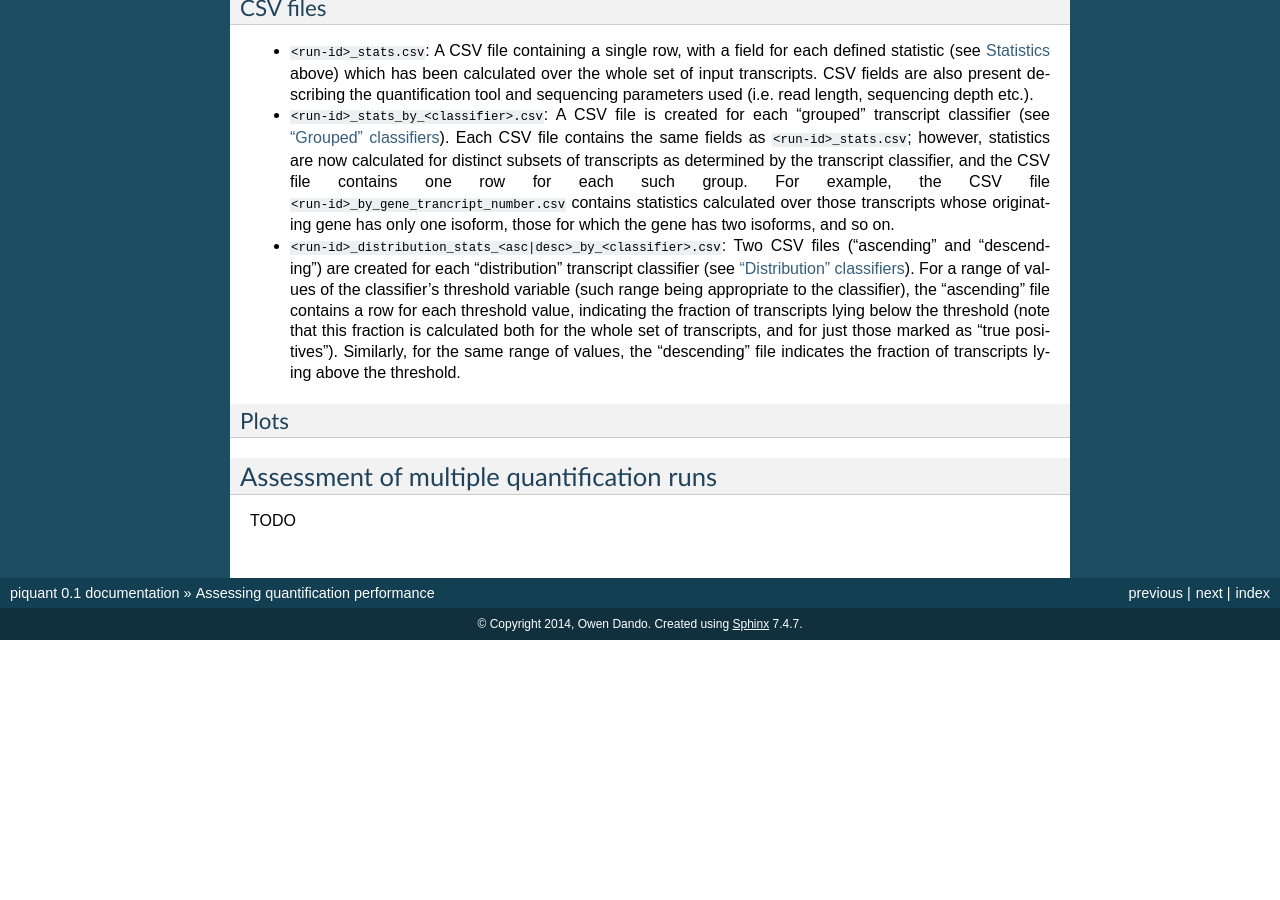
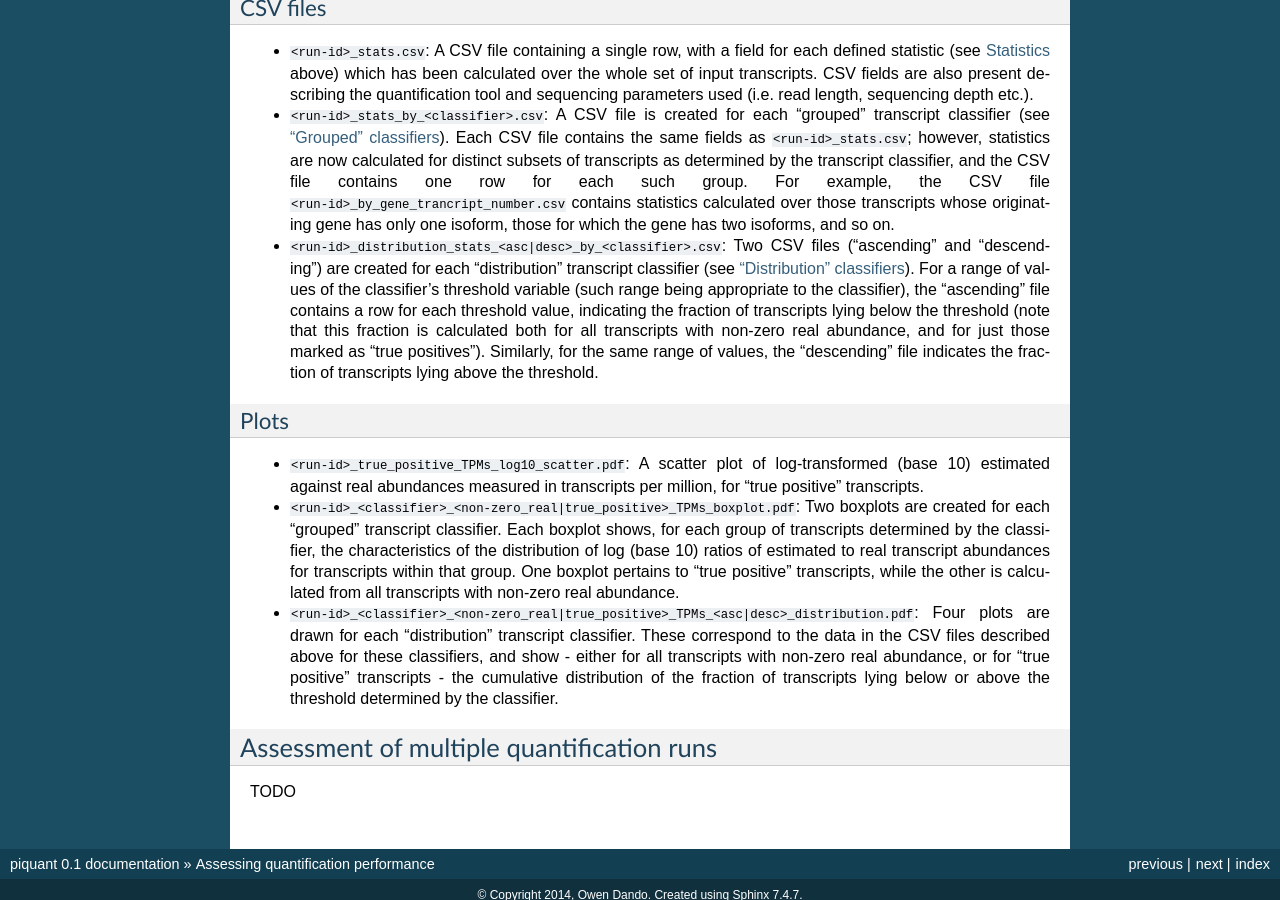
Before and after one commit to lweasel/piquant, a Sphinx documentation site: the page built from docs/assessment.rst, in a window 1280 px wide and 900 px high, scrolled down 4149 px. Built offline with Sphinx 7.4.7, drawn with Linux system fonts in a browser that asks for light colours; formulas are drawn with MathJax 3; before the commit the page ends 4789 px from its top, so only the background shows below that.

Commit message:
Describe plots associated with a single quantification run.

```diff
--- a/docs/assessment.rst
+++ b/docs/assessment.rst
@@ -190,10 +190,14 @@ CSV files
 
 * ``<run-id>_stats.csv``: A CSV file containing a single row, with a field for each defined statistic (see :ref:`assessment-statistics` above) which has been calculated over the whole set of input transcripts. CSV fields are also present describing the quantification tool and sequencing parameters used (i.e. read length, sequencing depth etc.).
 * ``<run-id>_stats_by_<classifier>.csv``: A CSV file is created for each "grouped" transcript classifier (see :ref:`assessment-grouped-classifiers`). Each CSV file contains the same fields as ``<run-id>_stats.csv``; however, statistics are now calculated for distinct subsets of transcripts as determined by the transcript classifier, and the CSV file contains one row for each such group. For example, the CSV file ``<run-id>_by_gene_trancript_number.csv`` contains statistics calculated over those transcripts whose originating gene has only one isoform, those for which the gene has two isoforms, and so on.
-* ``<run-id>_distribution_stats_<asc|desc>_by_<classifier>.csv``: Two CSV files ("ascending" and "descending") are created for each "distribution" transcript classifier (see :ref:`assessment-distribution-classifiers`). For a range of values of the classifier's threshold variable (such range being appropriate to the classifier), the "ascending" file contains a row for each threshold value, indicating the fraction of transcripts lying below the threshold (note that this fraction is calculated both for the whole set of transcripts, and for just those marked as "true positives"). Similarly, for the same range of values, the "descending" file indicates the fraction of transcripts lying above the threshold.
+* ``<run-id>_distribution_stats_<asc|desc>_by_<classifier>.csv``: Two CSV files ("ascending" and "descending") are created for each "distribution" transcript classifier (see :ref:`assessment-distribution-classifiers`). For a range of values of the classifier's threshold variable (such range being appropriate to the classifier), the "ascending" file contains a row for each threshold value, indicating the fraction of transcripts lying below the threshold (note that this fraction is calculated both for all transcripts with non-zero real abundance, and for just those marked as "true positives"). Similarly, for the same range of values, the "descending" file indicates the fraction of transcripts lying above the threshold.
 
 Plots
 ^^^^^
+
+* ``<run-id>_true_positive_TPMs_log10_scatter.pdf``: A scatter plot of log-transformed (base 10) estimated against real abundances measured in transcripts per million, for "true positive" transcripts.
+* ``<run-id>_<classifier>_<non-zero_real|true_positive>_TPMs_boxplot.pdf``: Two boxplots are created for each "grouped" transcript classifier. Each boxplot shows, for each group of transcripts determined by the classifier, the characteristics of the distribution of log (base 10) ratios of estimated to real transcript abundances for transcripts within that group. One boxplot pertains to "true positive" transcripts, while the other is calculated from all transcripts with non-zero real abundance.
+* ``<run-id>_<classifier>_<non-zero_real|true_positive>_TPMs_<asc|desc>_distribution.pdf``: Four plots are drawn for each "distribution" transcript classifier. These correspond to the data in the CSV files described above for these classifiers, and show - either for all transcripts with non-zero real abundance, or for "true positive" transcripts - the cumulative distribution of the fraction of transcripts lying below or above the threshold determined by the classifier.
 
 .. _assessment-multiple-runs:
 
```
